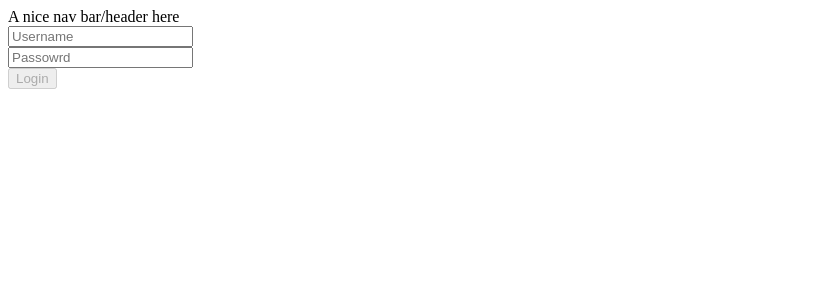
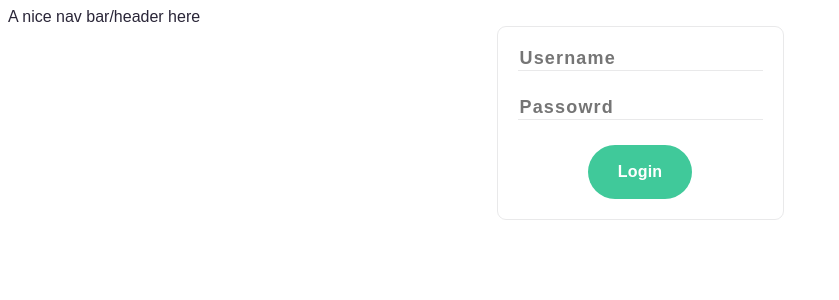
Before and after one commit to DaedalusAB/fygo-dash-test, an Angular app: page /login in a window 1280 px wide. Shown: the top 300 px of the page, without its empty margins (0-839 px from the left). Built offline with nearby package versions, Linux system fonts and the light colour scheme.

Commit message:
login page style (and some sensible global styles)

```diff
--- a/src/app/fygo-login/login/login.component.html
+++ b/src/app/fygo-login/login/login.component.html
@@ -1,12 +1,14 @@
 <div class="form-container">
     <form [formGroup]="authForm">
         <div class="control-container">
-            <input formControlName="username" type="text" placeholder="Username">
-            <span *ngIf="shouldDisplayUsernameValidation()">{{ getUsernameValidationMessage() }}</span>
+            <input class="default-input" [ngClass]="{ 'input-invalid': shouldDisplayUsernameValidation() }"
+                formControlName="username" type="text" placeholder="Username">
+            <span class="input-error" *ngIf="shouldDisplayUsernameValidation()">{{ getUsernameValidationMessage()
+                }}</span>
         </div>
         <div class="control-container">
-            <input formControlName="password" type="password" placeholder="Passowrd">
+            <input class="default-input" formControlName="password" type="password" placeholder="Passowrd">
         </div>
     </form>
-    <button (click)="login()" [disabled]="authForm.invalid">Login</button>
+    <button class="default-button" (click)="login()" [disabled]="authForm.invalid">Login</button>
 </div>
--- a/src/app/fygo-login/login/login.component.scss
+++ b/src/app/fygo-login/login/login.component.scss
@@ -0,0 +1,30 @@
+.form-container {
+    display: flex;
+    flex-direction: column;
+    justify-content: center;
+    align-items: center;
+
+    border: 1px solid var(--border-color);
+    border-radius: 9px;
+    height: fit-content;
+    width: fit-content;
+    padding: 20px;
+    margin: auto;
+
+    .control-container {
+        display: flex;
+        flex-direction: column;
+        position: relative;
+
+        margin-bottom: 25px;
+
+        .input-error {
+            color: var(--error-color);
+            margin-top: 5px;
+            font-size: 14px;
+
+            position: absolute;
+            top: 20px;
+        }
+    }
+}
--- a/src/app/fygo-login/login/login.component.ts
+++ b/src/app/fygo-login/login/login.component.ts
@@ -1,6 +1,7 @@
 import { Component, OnInit } from '@angular/core';
 import { FormBuilder, FormGroup, Validators } from '@angular/forms';
 import { AuthService } from 'src/app/fygo-core/services/auth.service';
+import { FygoUser } from 'src/app/fygo-shared/models/fygo-user.model';
 
 @Component({
   selector: 'app-login',
@@ -21,8 +22,12 @@ export class LoginComponent implements OnInit {
 
   public login(): void {
     const data = this.authForm.getRawValue();
-    console.log("TODO login ", data);
-    this.authService.login(data.username, data.password).subscribe(res => console.log(">> login res", res))
+    this.authService.login(data.username, data.password).subscribe(
+      (fygoUser: FygoUser) => console.log("Login successful", fygoUser),
+      error => {
+        //  TODO tell user about login error
+      }
+    );
   }
 
   public shouldDisplayUsernameValidation(): boolean {
--- a/src/styles.scss
+++ b/src/styles.scss
@@ -1 +1,46 @@
 /* You can add global styles to this file, and also import other style files */
+@import './styles/variables.scss';
+
+* {
+    font-family: Quicksand,sans-serif;
+    color: var(--default-color);
+}
+
+// Global styles
+.default-button {
+    background-color: var(--btn-default-bg-color);
+    border-color: var(--btn-default-bg-color);
+    border-radius: 70px;
+    border: 0;
+    padding: 19px 30px;
+    width: auto;
+    color: var(--btn-default-color);
+    cursor: pointer;
+    border-image: none;
+
+    font-weight: 700;
+    font-size: 16px;
+    line-height: 100%;
+    letter-spacing: .01em;
+
+    &:disabled {
+        filter: grayscale(0.35);
+    }
+}
+
+.default-input {
+    border: none;
+    border-bottom: 1px solid var(--border-color);
+
+    font-size: 18px;
+    letter-spacing: .065em;
+    font-weight: 700;
+
+    &:focus {
+        outline: none;
+    }
+
+    &.input-invalid {
+        border-color: var(--error-color);
+    }
+}
--- /dev/null
+++ b/src/styles/variables.scss
@@ -0,0 +1,8 @@
+:root {
+    --default-color: #2a2638;
+    --border-color: rgba(42, 38, 56, 0.1);
+    --error-color: rgba(255, 0, 0, 0.8);
+
+    --btn-default-color: #ffffff;
+    --btn-default-bg-color: #07db92;
+}
```
Also changed, not shown: 1 other file (tests, documents, lock files or other folders).
